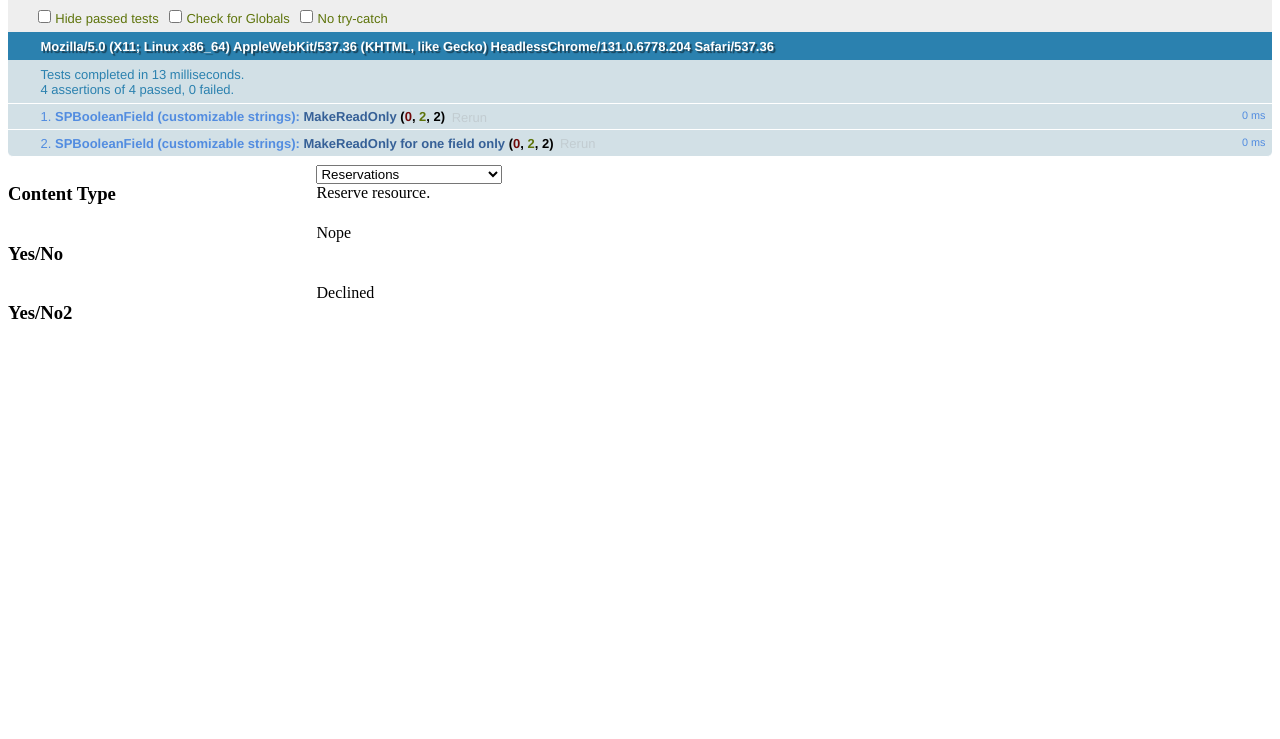
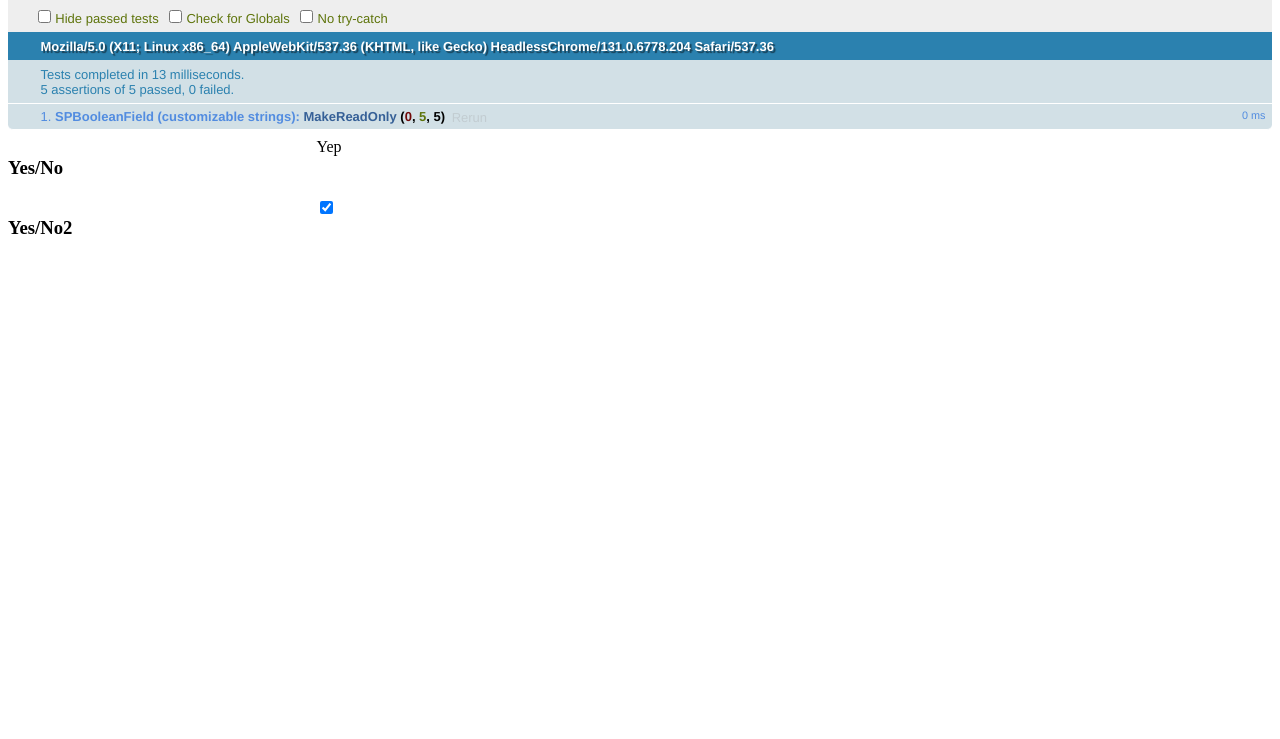
Before and after one commit to kitmenke/sputility, a website: page test/test_boolean.html in a window 1280 px wide. Shown: the part 61-800 px from the top of the page. Drawn offline with Linux system fonts and the light colour scheme.

Commit message:
Allow customizing Yes/No fields only via Setup for now.

```diff
--- a/src/sputility.js
+++ b/src/sputility.js
@@ -1140,17 +1140,16 @@ var SPUtility = (function ($) {
       return !!this.Checkbox.checked;
    };
 
-   //added localization. now i can get value in local language.
-   SPBooleanField.prototype.GetValueString = function (stringYes, stringNo) {
-      if (isString(stringYes) && isString(stringNo)) {
-         return this.GetValue() ? stringYes : stringNo;
-      }
+   // Get the Yes/No field's value as a string
+   // By default this returns Yes when True and No when False
+   // Customize this behavior by altering the stringYes and stringNo settings
+   SPBooleanField.prototype.GetValueString = function () {
       return this.GetValue() ? _settings['stringYes'] : _settings['stringNo'];
    };
 
    SPBooleanField.prototype.SetValue = function (value) {
       if (isString(value)) {
-         if ("YES" === value.toUpperCase()) {
+         if (_settings['stringYes'].toUpperCase() === value.toUpperCase()) {
             value = true;
          } else {
             value = false;
@@ -1169,8 +1168,8 @@ var SPUtility = (function ($) {
 
    // overriding the default MakeReadOnly function
    // translate true/false to Yes/No
-   SPBooleanField.prototype.MakeReadOnly = function (stringYes, stringNo) {
-      return this._makeReadOnly(this.GetValueString(stringYes, stringNo));
+   SPBooleanField.prototype.MakeReadOnly = function () {
+      return this._makeReadOnly(this.GetValueString());
    };
 
    /*
--- a/test/test_boolean.html
+++ b/test/test_boolean.html
@@ -2,7 +2,7 @@
 <html>
 <head>
   <meta charset="utf-8">
-  <title>SPUtility.js EU Test Suite</title>
+  <title>SPUtility.js Yes/No Field Test Suite</title>
   <!-- Load local jQuery. This can be overridden with a ?jquery=___ param. -->
   <script src="../libs/jquery-loader.js"></script>
   <!-- Load local QUnit. -->
@@ -22,17 +22,6 @@
 
 <!-- start of sharepoint markup -->
 <table class="ms-formtable" style="margin-top: 8px;" border="0" cellpadding="0" cellspacing="0" width="100%">
-
-    <tr>
-    <td valign="top" nowrap="true" class="ms-formlabel"><h3 class="ms-standardheader">Content Type</h3></td>
-    <td valign="top" class="ms-formbody"><select id="sputility-contenttype" name="ctl00$ctl33$g_000d3d05_c5e7_4381_9ae9_f6428907a711$ctl00$ctl03$ctl00$ContentTypeChoice">
-          <option value="0x0100DBD234B62463314F8DE3C4AA2635CD51">Item</option>
-          <option value="0x0102004F51EFDEA49C49668EF9C6744C8CF87D00107B364268BC6A4BB2FC37572DC79248" selected="selected">Reservations</option>
-          <option value="0x0102007DBDC1392EAF4EBBBF99E41D8922B26400CD8E26183EE126418AF01A99F24C0325">Schedule</option>
-          <option value="0x01020072BB2A38F0DB49C3A96CF4FA8552995600C75E64B08FECF44588B8BCA97362240C">Schedule and Reservations</option>
-        </select><br>
-    <span class="ms-metadata" id="ctl00_ctl33_g_000d3d05_c5e7_4381_9ae9_f6428907a711_ctl00_ctl03_ctl00_ContentTypeDescription">Reserve resource.</span></td>
-    </tr>
 
     <tr>
        <td nowrap="true" valign="top" width="113px" class="ms-formlabel">
--- a/test/test_boolean.js
+++ b/test/test_boolean.js
@@ -10,20 +10,16 @@
    });
 
    test('MakeReadOnly', function() {
-      expect(2);
+      expect(5);
       var field = SPUtility.GetSPField('Yes/No');
-      var expected = "Nope";
       strictEqual(typeof field, "object", "GetSPField should have returned an object.");
       field.SetValue(false).MakeReadOnly();
-      strictEqual(field.ReadOnlyLabel.text(), expected, "Setting the value to false should result in Nope.");
-   });
-
-   test('MakeReadOnly for one field only', function() {
-      expect(2);
-      var field = SPUtility.GetSPField('Yes/No2');
-      var expected = "Declined";
-      strictEqual(typeof field, "object", "GetSPField should have returned an object.");
-      field.SetValue(false).MakeReadOnly("Approved", "Declined");
-      strictEqual(field.ReadOnlyLabel.text(), expected, "Setting the value to false should result in Declined.");
+      strictEqual(field.ReadOnlyLabel.text(), "Nope", "Setting the value to false should result in Nope.");
+      field.SetValue(true);
+      strictEqual(field.ReadOnlyLabel.text(), "Yep", "Setting the value to false should result in Yep.");
+      field.SetValue('Nope');
+      strictEqual(field.ReadOnlyLabel.text(), "Nope", "Setting the value to Nope should result in Nope.");
+      field.SetValue('Yep');
+      strictEqual(field.ReadOnlyLabel.text(), "Yep", "Setting the value to Nope should result in Yep.");
    });
 }(jQuery));
```
Also changed, not shown: dist/sputility.js, dist/sputility.min.js.
